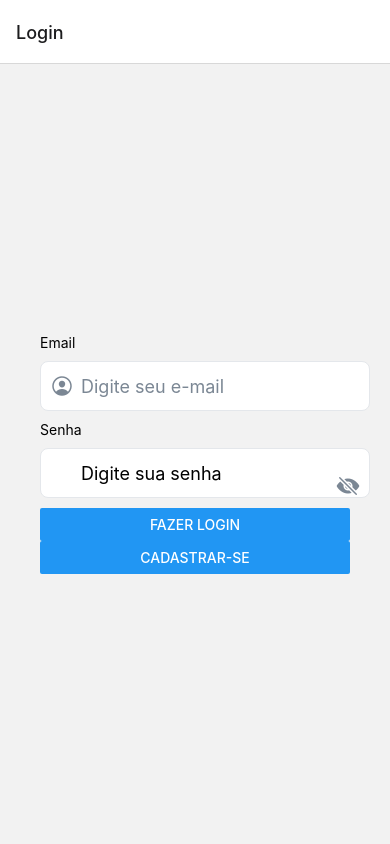
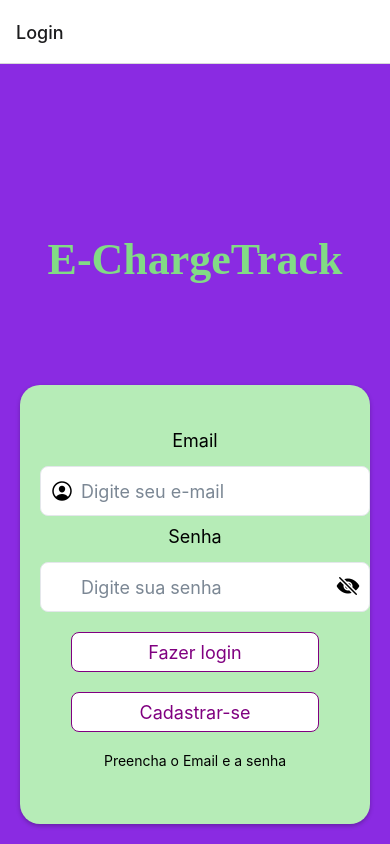
Before and after one commit to joaovsantos018/echargetrack, a React Native app: screen / in a window 390 px wide. Built offline with nearby package versions, Linux system fonts and the light colour scheme.

Commit message:
tela login front end pronta, falta cadastro

```diff
--- a/src/components/FormLogin/form.js
+++ b/src/components/FormLogin/form.js
@@ -7,18 +7,15 @@ export default function Form({ navigation }) {
     const [password, setPassword] = useState('');
     const [secureTextEntry, setSecureTextEntry] = useState(true);
     const [messageResultLogin, setMessageResultLogin] = useState('Preencha o Email e a senha');
-    const [textButton, setTextButton] = useState('Fazer login');
 
     const handleLogin = () => {
         if (email === '' || password === '') {
             setMessageResultLogin('Por favor, preencha todos os campos');
-            alert('Por favor, preencha todos os campos');
         } else if (email === 'echargetrack@gmail.com' && password === 'senha123') {
             setMessageResultLogin('Login bem-sucedido');
-            alert('Login bem-sucedido');
+            // navegação ou lógica após login bem-sucedido
         } else {
             setMessageResultLogin('Falha ao realizar login');
-            alert('Falha ao realizar login');
         }
     };
 
@@ -28,8 +25,7 @@ export default function Form({ navigation }) {
 
     return (
         <View style={styles.container}>
-            <View>
-                <Text>Email</Text>
+            <Text style={styles.label}>Email</Text>
             <View style={styles.inputContainer}>
                 <Ionicons name="person-circle-outline" size={24} color="black" style={styles.icon} />
                 <TextInput
@@ -42,10 +38,11 @@ export default function Form({ navigation }) {
                     value={email}
                 />
             </View>
-                <Text>Senha</Text>
+            <Text style={styles.label}>Senha</Text>
             <View style={styles.inputContainer}>
                 <TextInput
                     style={styles.input}
+                    placeholderTextColor={'#7B8794'}
                     placeholder='Digite sua senha'
                     secureTextEntry={secureTextEntry}
                     onChangeText={setPassword}
@@ -60,30 +57,53 @@ export default function Form({ navigation }) {
                     />
                 </TouchableOpacity>
             </View>
-                <Button title={textButton} onPress={handleLogin} />
-                <Button title='Cadastrar-se'
-                    onPress={() => navigation.navigate('Cadastro')} />
-            </View>
+            <TouchableOpacity style={styles.button} onPress={handleLogin}>
+                <Text style={styles.buttonText}>Fazer login</Text>
+            </TouchableOpacity>
+            <TouchableOpacity style={styles.button} onPress={() => navigation.navigate('Cadastro')}>
+                <Text style={styles.buttonText}>Cadastrar-se</Text>
+            </TouchableOpacity>
+            <Text style={styles.message}>{messageResultLogin}</Text>
         </View>
     );
 }
 
 const styles = StyleSheet.create({
     container: {
+        borderRadius: 20,
         flex: 1,
         padding: 20,
+        marginTop: 250,
         justifyContent: 'center',
+        alignItems: 'center', // Centraliza os itens horizontalmente
+        backgroundColor: '#b6ecb7',
+        shadowColor: '#000',
+        shadowOffset: {
+            width: 0,
+            height: 2,
+        },
+        shadowOpacity: 0.25,
+        shadowRadius: 4,
+        elevation: 5, // Para Android
+    },
+    label: {
+        color: 'black',
+        marginBottom: 5,
+        fontSize: 18,
+        textAlign: 'center', // Centraliza o texto
     },
     inputContainer: {
         flexDirection: 'row',
         alignItems: 'center',
         position: 'relative',
         marginVertical: 10,
+        width: '100%', // Para garantir que o contêiner ocupe toda a largura
+        alignItems: 'center', // Centraliza os ícones e os campos
     },
     input: {
         height: 50,
         backgroundColor: '#FFF',
-        paddingLeft: 40, // Espaço para o ícone de e-mail
+        paddingLeft: 40,
         borderRadius: 8,
         fontSize: 18,
         borderColor: '#E4E7EB',
@@ -94,12 +114,33 @@ const styles = StyleSheet.create({
         position: 'absolute',
         left: 10,
         zIndex: 10,
-        color: '#7B8794'
+        color: 'black',
     },
     passwordIcon: {
         position: 'absolute',
         right: 10,
         zIndex: 10,
-        color: '#7B8794'
-    }
+        bottom: -12,
+        color: 'black',
+    },
+    message: {
+        color: 'black',
+        textAlign: 'center',
+        marginVertical: 10,
+    },
+    button: {
+        height: 40,
+        width: '80%', // Define a largura dos botões
+        borderWidth: 1,
+        borderColor: 'purple',
+        backgroundColor: 'white',
+        borderRadius: 8,
+        justifyContent: 'center',
+        alignItems: 'center',
+        marginVertical: 10,
+    },
+    buttonText: {
+        color: 'purple',
+        fontSize: 18,
+    },
 });
--- a/src/components/MainCadastro/cadastro.js
+++ b/src/components/MainCadastro/cadastro.js
@@ -9,7 +9,6 @@ import FormCadastro from '../formCadastro/formCadastro';
 export default function Cadastro({ navigation }) {
     return (
         <View>
-            <Title/>
             <FormCadastro navigation={navigation} />
         </View>
     );
--- a/src/components/MainLogin/mainLogin.js
+++ b/src/components/MainLogin/mainLogin.js
@@ -3,10 +3,12 @@
 import React from 'react';
 import { View, StyleSheet } from 'react-native';
 import Form from '../FormLogin/form';
+import Title from '../Title/title';
 
 export default function Main({ navigation }) {
     return (
         <View style={styles.container}>
+            <Title />
             <Form navigation={navigation} />
         </View>
     );
@@ -17,33 +19,6 @@ const styles = StyleSheet.create({
         flex: 1,
         padding: 20,
         justifyContent: 'center',
+        backgroundColor: '#8A2BE2', // Cor de fundo roxa
     },
-    inputContainer: {
-        flexDirection: 'row',
-        alignItems: 'center',
-        position: 'relative',
-        marginVertical: 10,
-    },
-    input: {
-        height: 50,
-        backgroundColor: '#FFF',
-        paddingLeft: 40, // Espaço para o ícone de e-mail
-        borderRadius: 8,
-        fontSize: 18,
-        borderColor: '#E4E7EB',
-        borderWidth: 1,
-        flex: 1,
-    },
-    icon: {
-        position: 'absolute',
-        left: 10,
-        zIndex: 10,
-        color: '#7B8794'
-    },
-    passwordIcon: {
-        position: 'absolute',
-        right: 10,
-        zIndex: 10,
-        color: '#7B8794'
-    }
 });
--- a/src/components/Title/title.js
+++ b/src/components/Title/title.js
@@ -1,10 +1,24 @@
+// src/components/Title/title.js
+
 import React from 'react';
-import {View, Text} from 'react-native';
+import { Text, StyleSheet } from 'react-native';
 
 export default function Title() {
     return (
-        <View>
-            <Text>EChargeTrack</Text>
-        </View>
+        <Text style={styles.title}>E-ChargeTrack</Text>
     );
 }
+
+const styles = StyleSheet.create({
+    title: {
+        textAlign: 'center',
+        fontFamily: 'HelveticaNeue-UltraLightItalic',
+        fontSize: 32,
+        color: '#2ecc71',
+        paddingTop: 150,
+        fontSize: 44,
+        fontWeight: 'bold',
+        color: '#82db85',
+        marginBottom: -150,
+    },
+});
--- a/src/components/formCadastro/formCadastro.js
+++ b/src/components/formCadastro/formCadastro.js
@@ -1,7 +1,7 @@
 import React, { useState } from 'react';
 import { NavigationContainer } from '@react-navigation/native';
 import { createNativeStackNavigator } from '@react-navigation/native-stack';
-import { View, Text, TextInput, Button } from 'react-native';
+import { View, Text, TextInput, Button, StyleSheet } from 'react-native';
 
 export default function FormCadastro({navigation, errorMessage }) {
     const [email, setEmail] = useState('');
@@ -24,9 +24,9 @@ export default function FormCadastro({navigation, errorMessage }) {
     };
 
     return (
-        <View>
+        <View >
             <View>
-                <Text>Email</Text>
+                <Text >Email</Text>
                 <TextInput
                     placeholder='echargetrack@gmail.com'
                     keyboardType='default'
@@ -59,3 +59,80 @@ export default function FormCadastro({navigation, errorMessage }) {
         </View>
     );
 }
+
+const styles = StyleSheet.create({
+    container: {
+        borderRadius: 20,
+        flex: 1,
+        padding: 20,
+        marginTop: 250,
+        justifyContent: 'center',
+        alignItems: 'center', // Centraliza os itens horizontalmente
+        backgroundColor: '#b6ecb7',
+        shadowColor: '#000',
+        shadowOffset: {
+            width: 0,
+            height: 2,
+        },
+        shadowOpacity: 0.25,
+        shadowRadius: 4,
+        elevation: 5, // Para Android
+    },
+    label: {
+        color: 'black',
+        marginBottom: 5,
+        fontSize: 18,
+        textAlign: 'center', // Centraliza o texto
+    },
+    inputContainer: {
+        flexDirection: 'row',
+        alignItems: 'center',
+        position: 'relative',
+        marginVertical: 10,
+        width: '100%', // Para garantir que o contêiner ocupe toda a largura
+        alignItems: 'center', // Centraliza os ícones e os campos
+    },
+    input: {
+        height: 50,
+        backgroundColor: '#FFF',
+        paddingLeft: 40,
+        borderRadius: 8,
+        fontSize: 18,
+        borderColor: '#E4E7EB',
+        borderWidth: 1,
+        flex: 1,
+    },
+    icon: {
+        position: 'absolute',
+        left: 10,
+        zIndex: 10,
+        color: 'black',
+    },
+    passwordIcon: {
+        position: 'absolute',
+        right: 10,
+        zIndex: 10,
+        bottom: -12,
+        color: 'black',
+    },
+    message: {
+        color: 'black',
+        textAlign: 'center',
+        marginVertical: 10,
+    },
+    button: {
+        height: 40,
+        width: '80%', // Define a largura dos botões
+        borderWidth: 1,
+        borderColor: 'purple',
+        backgroundColor: 'white',
+        borderRadius: 8,
+        justifyContent: 'center',
+        alignItems: 'center',
+        marginVertical: 10,
+    },
+    buttonText: {
+        color: 'purple',
+        fontSize: 18,
+    },
+});
```
Lines whose indentation alone changed are shown as unchanged.
